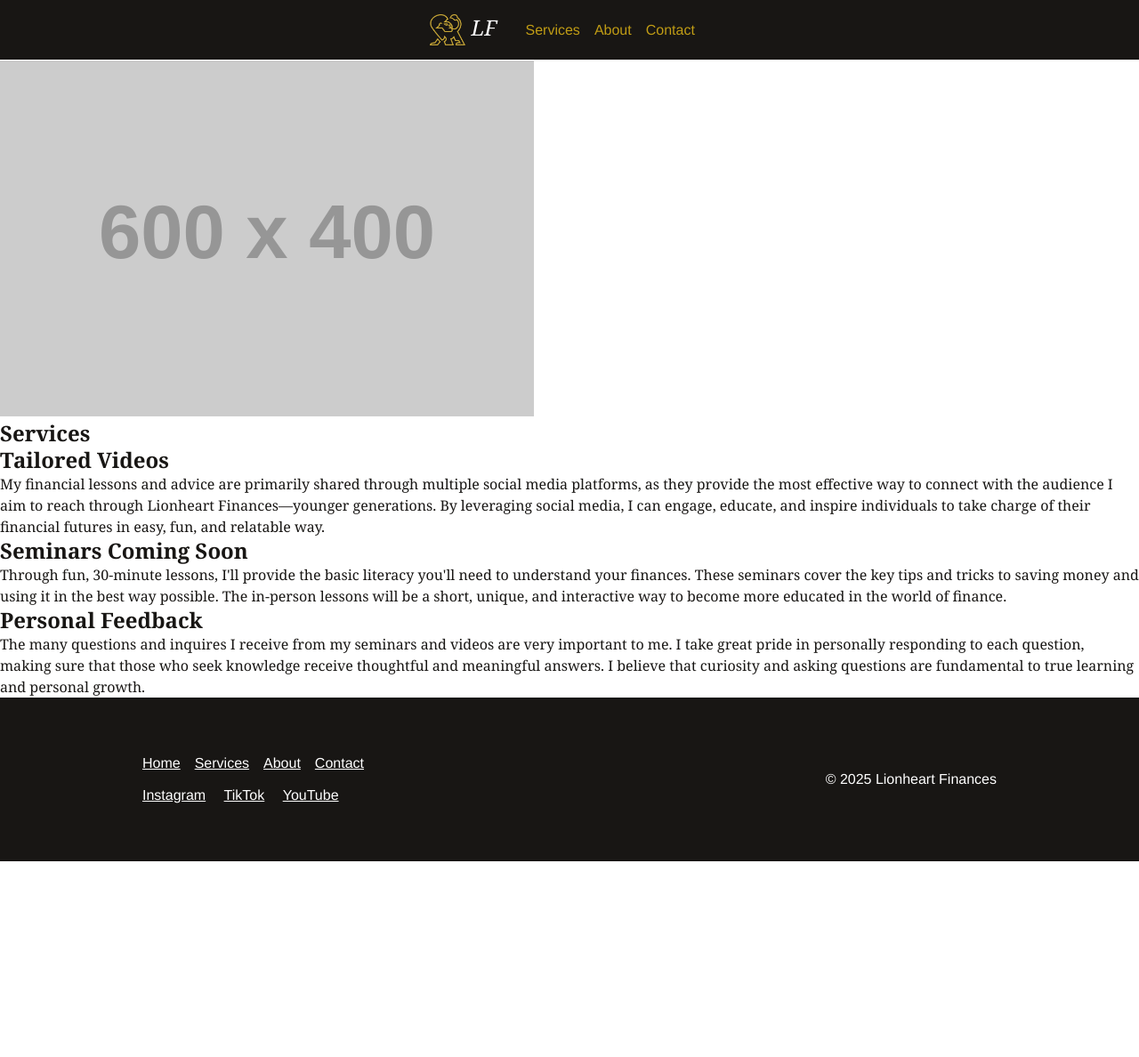
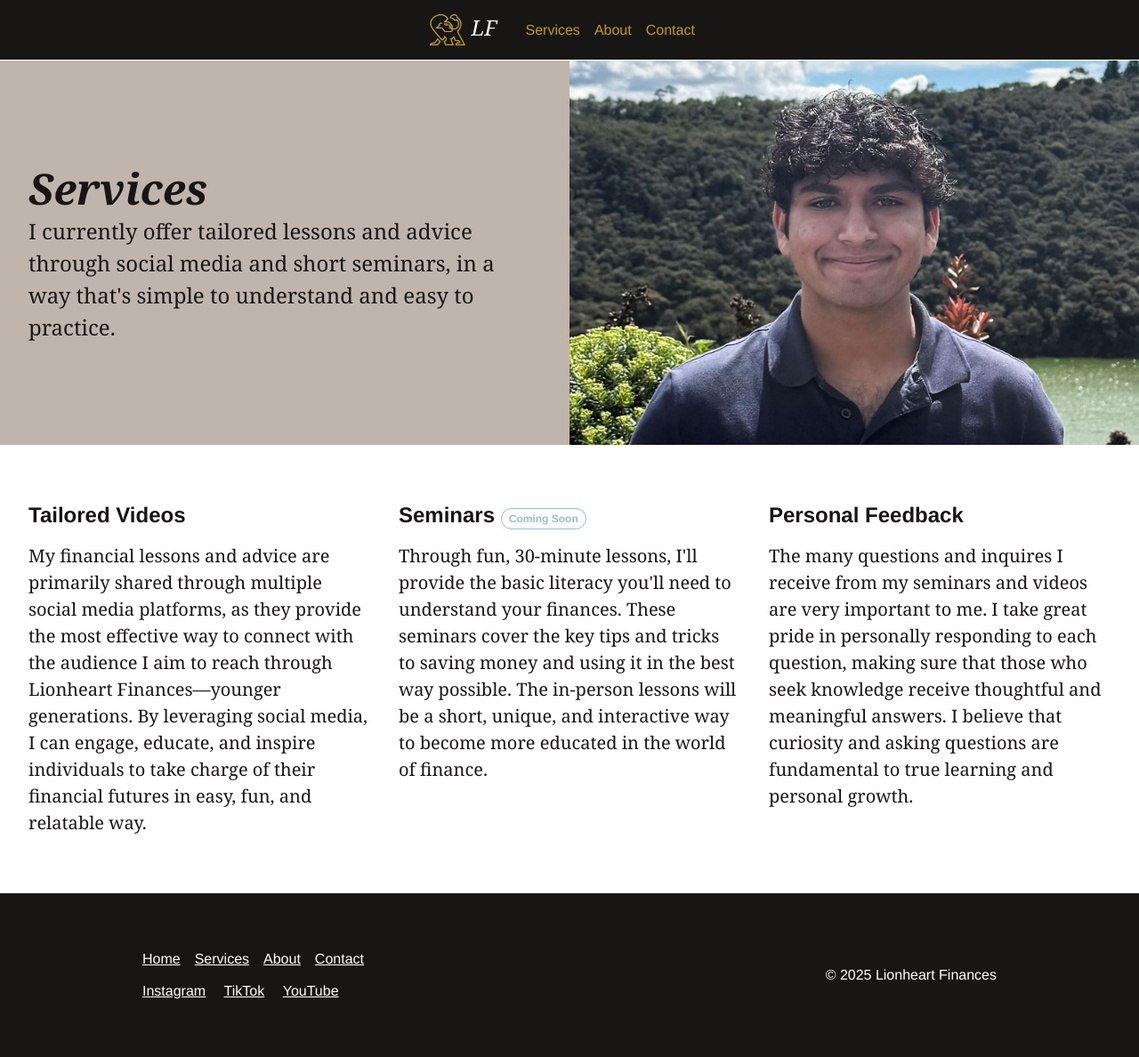
Before and after one commit to firstpulsestudio/lionheart-finances.com, a Jekyll site: the page built from services.html, in a window 1280 px wide. Shown: the whole page at 89% size. Built offline with Jekyll 4.4.1, drawn with Linux system fonts in a browser that asks for light colours; before the commit the page ends 968 px from its top, so only the background shows below that.

Commit message:
Build services page

```diff
--- a/_sass/_base.scss
+++ b/_sass/_base.scss
@@ -42,6 +42,16 @@ a {
   z-index: 1;
 }
 
+.alert {
+  border: 1px solid;
+  border-radius: 1rem;
+  padding: .25rem .5rem;
+}
+
+.crop {
+  border-radius: 100%;
+}
+
 @mixin base-md {
   .logo-bg {
     left: auto;
--- a/_sass/_spacing.scss
+++ b/_sass/_spacing.scss
@@ -106,5 +106,6 @@
 
 @mixin spacing-lg {
   .lg-mb0 { margin-bottom: 0; }
+  .lg-ml3 { margin-left: $space-3; }
   .lg-ml4 { margin-left: $space-4; }
 }
--- a/_sass/_utilities.scss
+++ b/_sass/_utilities.scss
@@ -120,4 +120,6 @@
 
 @mixin utilities-lg {
   .lg-flex { display: flex; }
+
+  .lg-width-50 { width: 50%; }
 }
--- a/index.html
+++ b/index.html
@@ -12,7 +12,7 @@ title: Home
       <h2 class="font-secondary h7 lh-copy mb2 silver uppercase md-h6">Educating the Uninformed</h2>
       <p class="h4 measure-sm md-h3">I help younger generations become more confident in their abilities to make financial decisions.</p>
     </div>
-    <img alt="Lionheart Finances background icon" class="logo-bg absolute" src="/assets/images/logo-solid.png">
+    <img alt="Lionheart Finances background icon" class="absolute" src="/assets/images/logo-solid.png">
   </div>
 </section>
 
--- a/services.html
+++ b/services.html
@@ -5,28 +5,28 @@ title: Services
 
 {% include header.html %}
 
-<section>
-  <div>
-    <img alt="" src="https://placehold.co/600x400">
+<section class="bg-silver items-center lg-flex">
+  <div class="px3 py4 lg-width-50">
+    <h1 class="h2 italic">Services</h1>
+    <p class="h4">I currently offer tailored lessons and advice through social media and short seminars, in a way that's simple to understand and easy to practice.</p>
   </div>
-  <div>
-    <h1>Services</h1>
-    <p></p>
+  <div class="lg-width-50">
+    <img alt="Profile of Laksh Singh" class="block" src="/assets/images/profile.jpg">
   </div>
 </section>
 
-<section>
-  <div>
-    <h2>Tailored Videos</h2>
-    <p>My financial lessons and advice are primarily shared through multiple social media platforms, as they provide the most effective way to connect with the audience I aim to reach through Lionheart Finances&mdash;younger generations. By leveraging social media, I can engage, educate, and inspire individuals to take charge of their financial futures in easy, fun, and relatable way.</p>
+<section class="max-width-xl mx-auto px3 py4 lg-flex">
+  <div class="mb3 lg-mb0">
+    <h2 class="font-secondary h4 mb2">Tailored Videos</h2>
+    <p class="measure md-h5">My financial lessons and advice are primarily shared through multiple social media platforms, as they provide the most effective way to connect with the audience I aim to reach through Lionheart Finances&mdash;younger generations. By leveraging social media, I can engage, educate, and inspire individuals to take charge of their financial futures in easy, fun, and relatable way.</p>
   </div>
-  <div>
-    <h2>Seminars <span>Coming Soon</span></h2>
-    <p>Through fun, 30-minute lessons, I'll provide the basic literacy you'll need to understand your finances. These seminars cover the key tips and tricks to saving money and using it in the best way possible. The in-person lessons will be a short, unique, and interactive way to become more educated in the world of finance.</p>
+  <div class="mb3 lg-mb0 lg-ml3">
+    <h2 class="font-secondary h4 mb2">Seminars <span class="alert blue h7">Coming Soon</span></h2>
+    <p class="measure md-h5">Through fun, 30-minute lessons, I'll provide the basic literacy you'll need to understand your finances. These seminars cover the key tips and tricks to saving money and using it in the best way possible. The in-person lessons will be a short, unique, and interactive way to become more educated in the world of finance.</p>
   </div>
-  <div>
-    <h2>Personal Feedback</h2>
-    <p>The many questions and inquires I receive from my seminars and videos are very important to me. I take great pride in personally responding to each question, making sure that those who seek knowledge receive thoughtful and meaningful answers. I believe that curiosity and asking questions are fundamental to true learning and personal growth.</p>
+  <div class="lg-ml3">
+    <h2 class="font-secondary h4 mb2">Personal Feedback</h2>
+    <p class="measure md-h5">The many questions and inquires I receive from my seminars and videos are very important to me. I take great pride in personally responding to each question, making sure that those who seek knowledge receive thoughtful and meaningful answers. I believe that curiosity and asking questions are fundamental to true learning and personal growth.</p>
   </div>
 </section>
 
```
